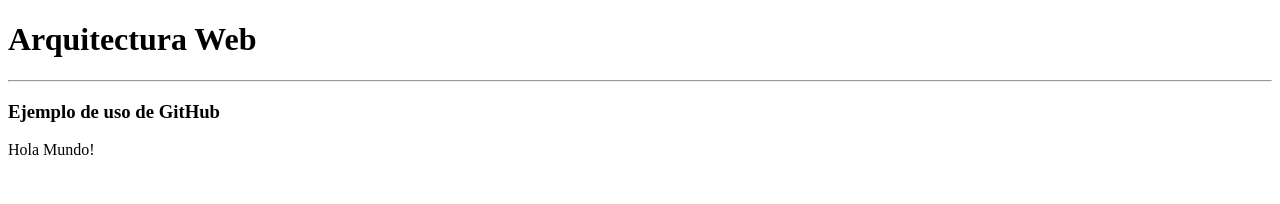
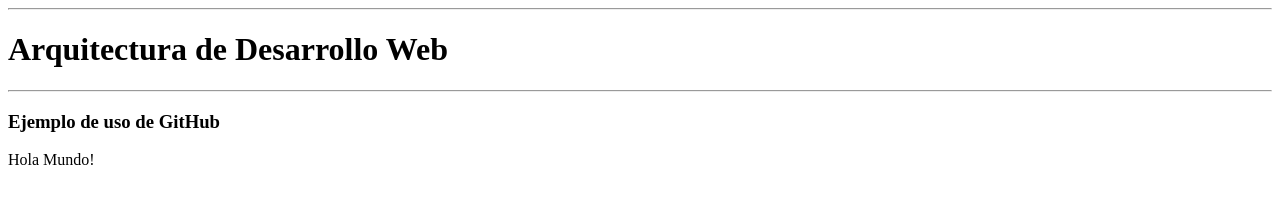
Before and after one commit to UMayor2018/ArquitecturaWeb, a website: page public_html/index.html in a window 1280 px wide. Drawn offline with Linux system fonts and the light colour scheme.

Commit message:
Incorporacion de Titulos

```diff
--- a/public_html/index.html
+++ b/public_html/index.html
@@ -11,7 +11,8 @@ and open the template in the editor.
         <meta name="viewport" content="width=device-width, initial-scale=1.0">
     </head>
     <body>
-        <h1>Arquitectura Web</h1>
+        <hr>
+        <h1><strong>Arquitectura de Desarrollo Web</strong></h1>
         <hr>
         <h3>Ejemplo de uso de GitHub</h3>
 
```
